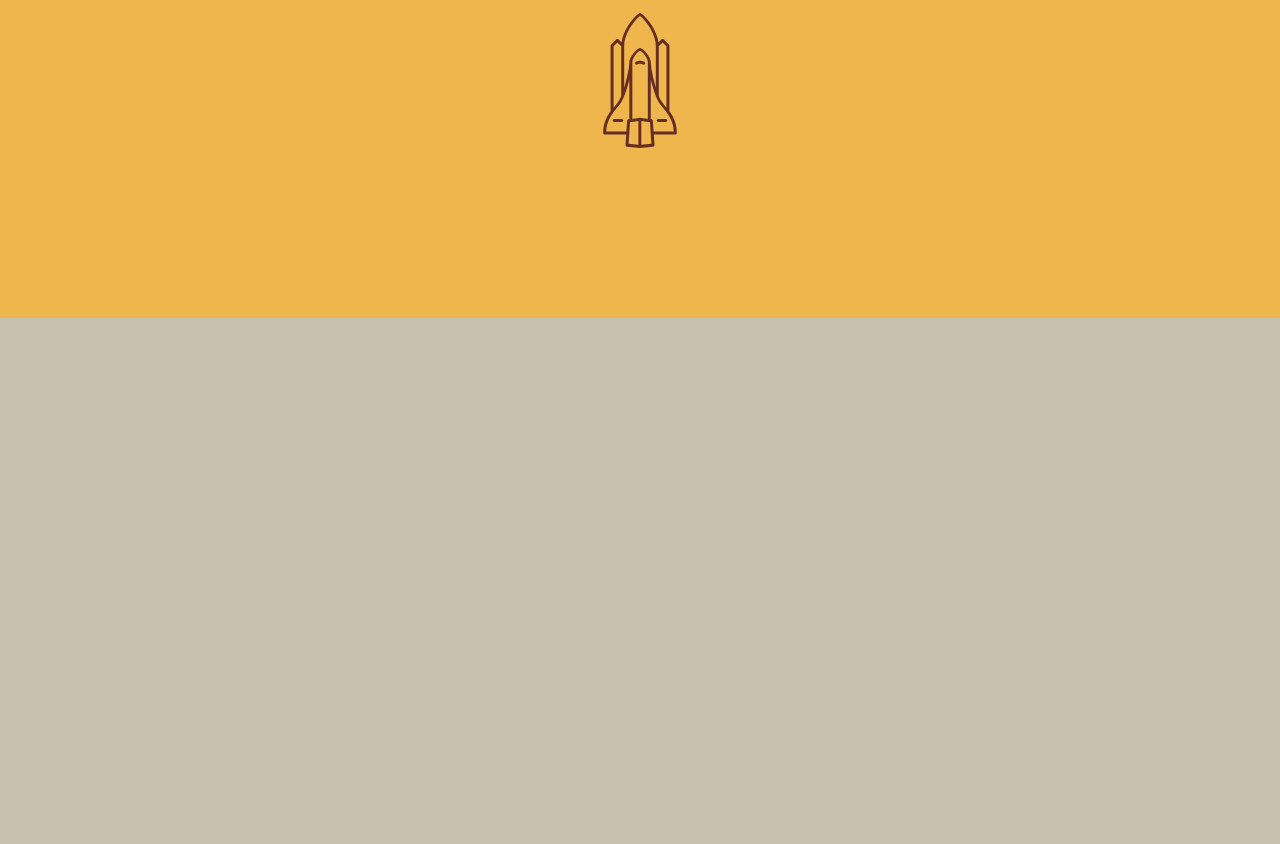
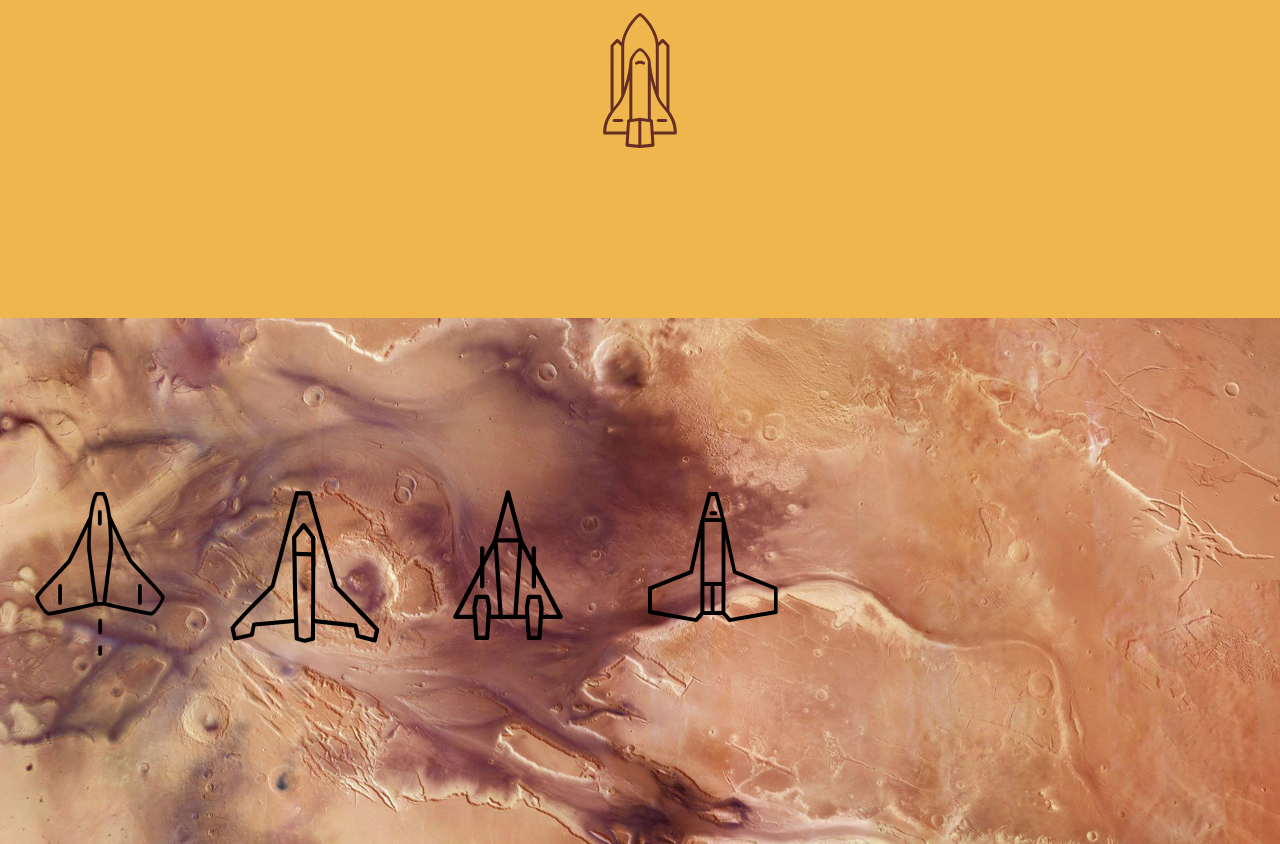
Before and after one commit to corm0078/dsn1678-exercise-4, a plain HTML site: page index.html in a window 1280 px wide. Shown: the part 1297-2141 px from the top of the page. Before the commit the page ends 1615 px from the top, so only its background shows below. Drawn offline with nearby package versions, Linux system fonts and the light colour scheme.

Commit message:
done yellow section

```diff
--- a/css/main.css
+++ b/css/main.css
@@ -62,6 +62,19 @@ remember need to use all
     -webkit-animation: shuttle-fade 1s linear forwards;
 }
 
+.ship{
+ display:  inline-block;
+ position: relative;
+ width:  200px;
+}
+
+.ship-section{
+ background: transparent url("../img/kasei-valles-canyons.jpg")no-repeat center;
+ background-size: cover;
+
+
+}
+
 @-webkit-keyframes shuttle-fade {
     0% {
         opacity: 0;
--- a/index.html
+++ b/index.html
@@ -18,6 +18,13 @@
     <img class="shuttle" src="img/shuttle.svg" alt="shuttle">
 </section>
 
+<section class="ship-section">
+    <img class="ship" src="img/ship-1.svg" alt="ship-1">
+    <img class="ship" src="img/ship-2.svg" alt="ship-2">
+    <img class="ship" src="img/ship-3.svg" alt="ship-3">
+    <img class="ship" src="img/ship-4.svg" alt="ship-4">
+</section>
+
 
 <script src="http://code.jquery.com/jquery-2.1.1.min.js"></script>
 <script src="js/waypoints.min.js"></script>
```
